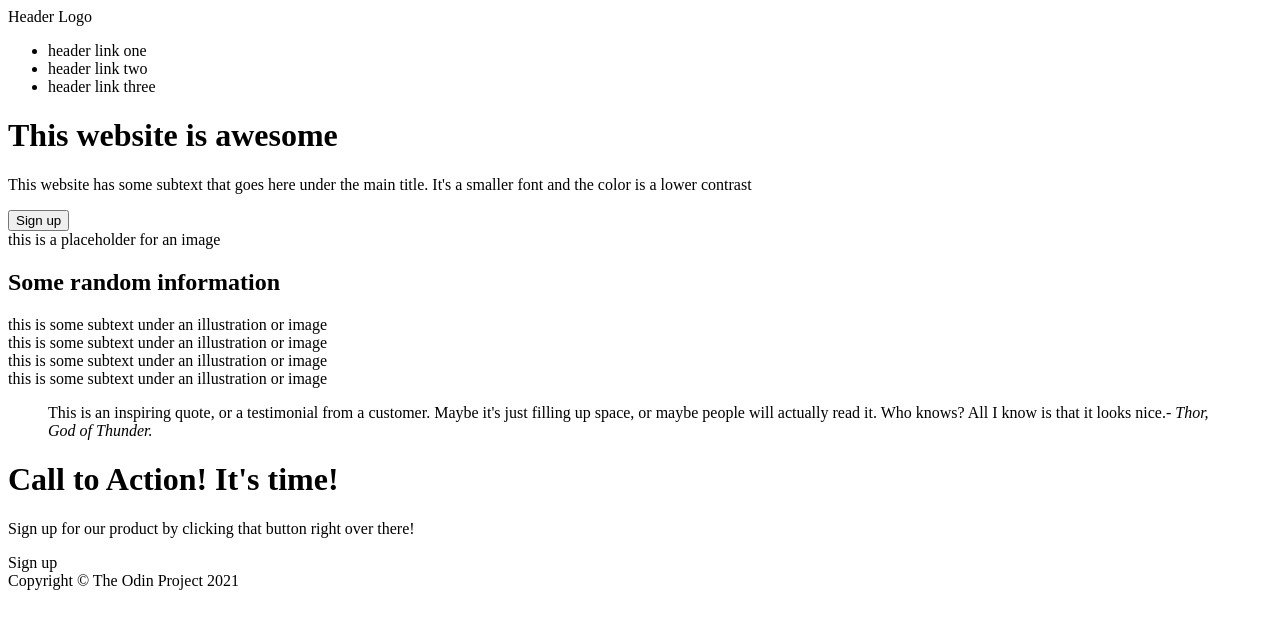
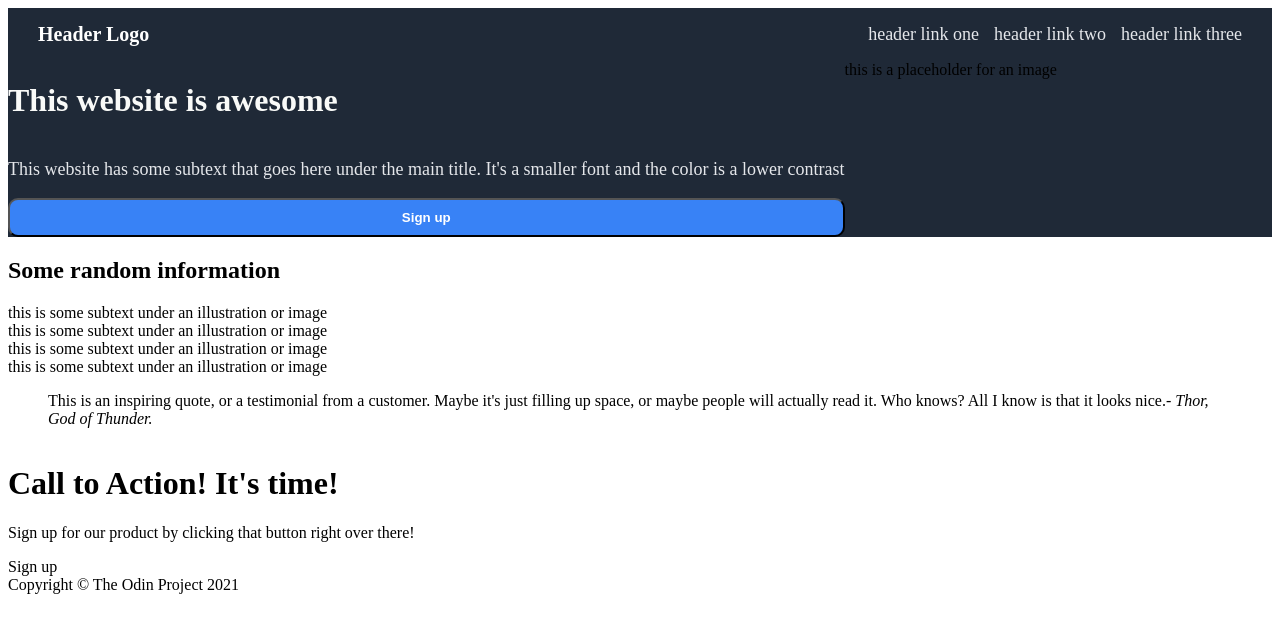
Before and after one commit to beroge/landingPage, a plain HTML site: page index.html in a window 1280 px wide. Drawn offline with Linux system fonts and the light colour scheme.

Commit message:
beginning of positioning and styling

```diff
--- a/index.html
+++ b/index.html
@@ -8,11 +8,11 @@
 </head>
 <body>
  <div class="header">
-        <logo>Header Logo</logo>
+        <div class="logo">Header Logo</div>
         <ul>
-            <li>header link one</li>
-            <li>header link two</li>
-            <li>header link three</li>
+            <li><a href="#">header link one</a></li>
+            <li><a href="#">header link two</a></li>
+            <li><a href="#">header link three</a></li>
         </ul>
  </div>
  <div class="hero">
--- a/style.css
+++ b/style.css
@@ -1,10 +1,50 @@
 body{
-
+    display: flex;
+    flex-direction: column;
 }
 .header{
-
+    flex-direction: row;
+    display: flex;
+    justify-content: space-between;
+    background: #1f2937;
+    color: #fff;
+    padding:0 30px
+}
+.logo{
+    font-weight: bold;
+    font-size:20px;
+    align-self: center;
+}
+.header ul li a,.hero1 p{
+    font-size:18px;
+    color:#e5e7eb;
+    text-decoration: none;
+}
+.header ul{
+    list-style-type: none;
+    display: flex;
+    gap:15px
 }
 .hero{
+display: flex;
+background: #1f2937;
+}
+.hero1{
+    display: flex;
+    flex-direction: column;
+}
+.hero h1{
+    font: bold 48px;
+    color:#f9faf8;
+}
+button{
+    background:#3882f6;
+    color:#fff;
+    font-weight: bold;
+    padding:10px;
+    border-radius: 10px;
+}
+.heroimg{
 
 }
 .container{
```
